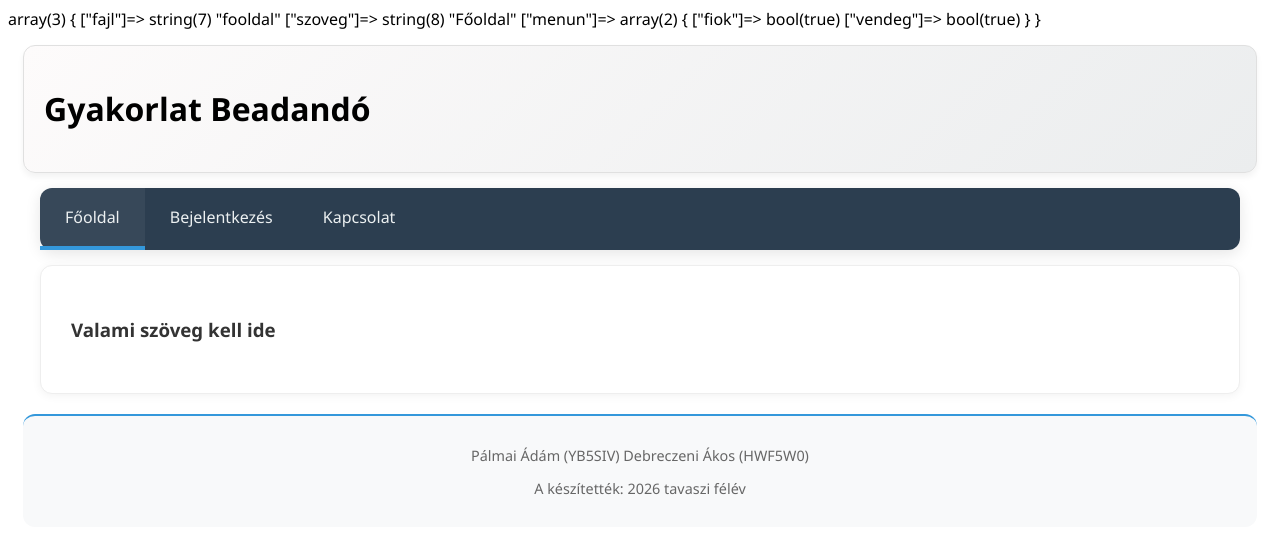
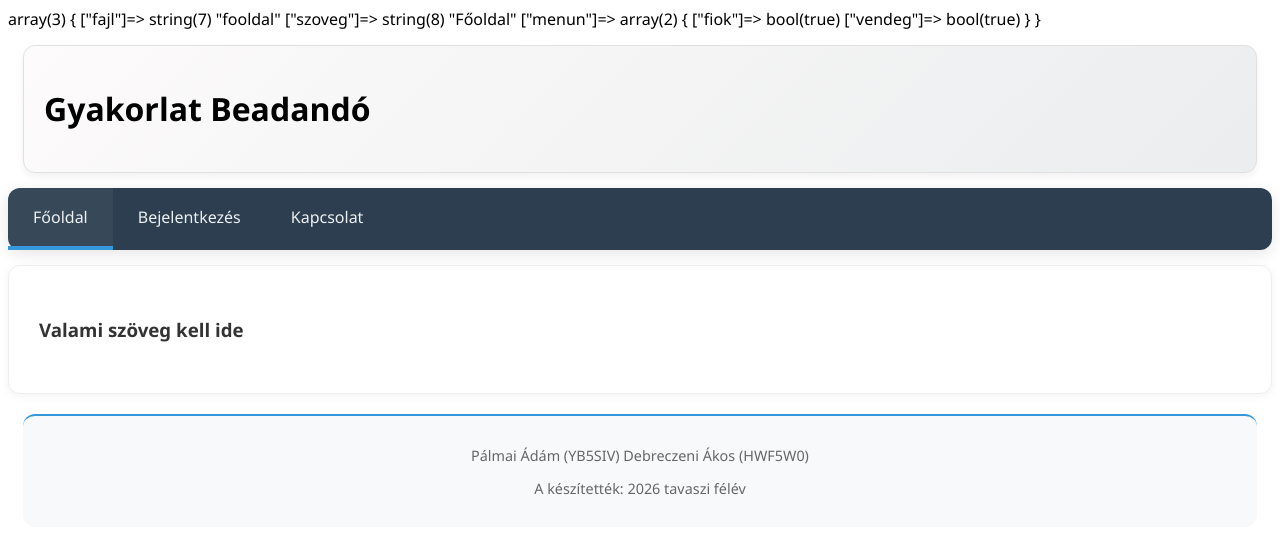
Before and after one commit to Adam1990734/WEB-prog-gyakorlat, a PHP site: page / in a window 1280 px wide. Shown: the top 534 px of the page. Run offline with PHP 8.4, Linux system fonts and the light colour scheme.

Commit message:
.css-ek javítva

```diff
--- a/styles/crud.css
+++ b/styles/crud.css
@@ -18,7 +18,7 @@ h2, h3 {
 
 #ResponsArea {
     width: 100%;
-    max-width: 600px;
+    max-width: 1600px;
     margin-bottom: 25px;
     padding: 15px 20px;
     border-radius: 10px;
@@ -123,7 +123,7 @@ button:active {
 
 table {
     width: 100%;
-    max-width: 900px;
+    max-width: 1600px;
     border-collapse: separate;
     border-spacing: 0;
     background: white;
--- a/styles/stilus.css
+++ b/styles/stilus.css
@@ -26,7 +26,7 @@ header img:hover {
 
 div#wrapper {
     margin: 15px;
-    max-width: 1200px;
+    max-width: 1600px;
     margin-left: auto;
     margin-right: auto;
 }
```
